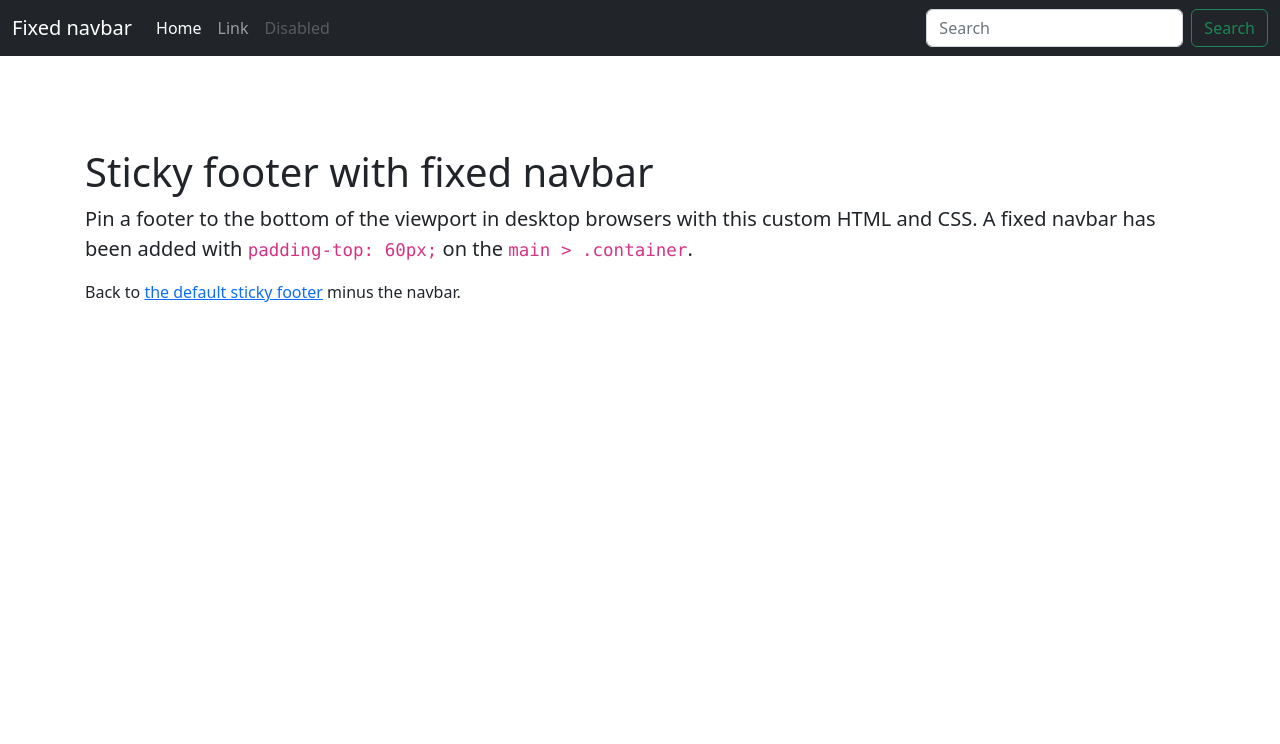
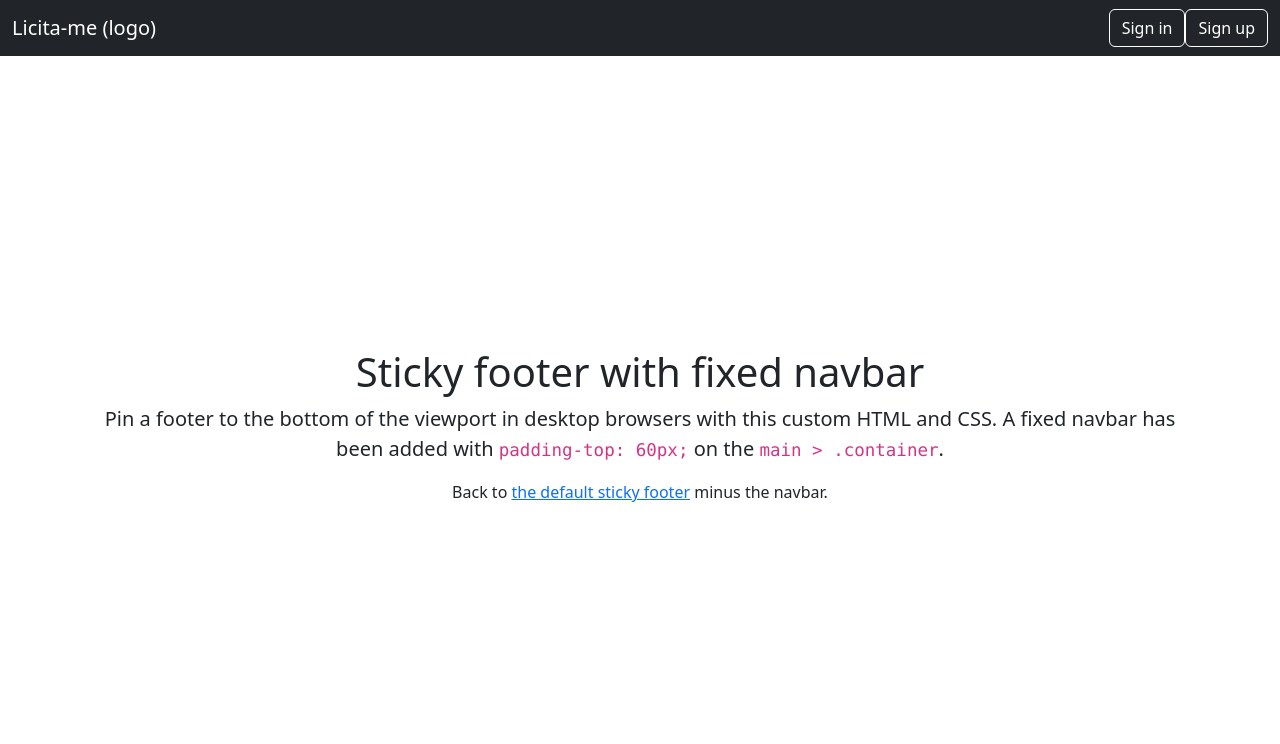
Before and after one commit to defrancescomartin/Licita-me, a Flask app: template templates/landing_page.html in a window 1280 px wide. Shown: the top 744 px of the page. Run offline with Flask 2, Linux system fonts and the light colour scheme; the template is opened without the code that fills it, so the values that code supplies are empty.

Commit message:
landing page update

```diff
--- a/static/styles/sticky-footer-navbar.css
+++ b/static/styles/sticky-footer-navbar.css
@@ -1,7 +1,63 @@
-/* Custom page CSS
--------------------------------------------------- */
-/* Not required for template or sticky footer method. */
+main > .container {
+  padding: 300px 15px 0;
+  text-align: center;
+}
+.bd-placeholder-img {
+  font-size: 1.125rem;
+  text-anchor: middle;
+  -webkit-user-select: none;
+  -moz-user-select: none;
+  user-select: none;
+}
 
-main > .container {
-  padding: 100px 15px 0;
+@media (min-width: 768px) {
+  .bd-placeholder-img-lg {
+    font-size: 3.5rem;
+  }
 }
+
+.b-example-divider {
+  height: 3rem;
+  background-color: rgba(0, 0, 0, .1);
+  border: solid rgba(0, 0, 0, .15);
+  border-width: 1px 0;
+  box-shadow: inset 0 .5em 1.5em rgba(0, 0, 0, .1), inset 0 .125em .5em rgba(0, 0, 0, .15);
+}
+
+.b-example-vr {
+  flex-shrink: 0;
+  width: 1.5rem;
+  height: 100vh;
+}
+
+.bi {
+  vertical-align: -.125em;
+  fill: currentColor;
+}
+
+.nav-scroller {
+  position: relative;
+  z-index: 2;
+  height: 2.75rem;
+  overflow-y: hidden;
+}
+
+.nav-scroller .nav {
+  display: flex;
+  flex-wrap: nowrap;
+  padding-bottom: 1rem;
+  margin-top: -1px;
+  overflow-x: auto;
+  text-align: center;
+  white-space: nowrap;
+  -webkit-overflow-scrolling: touch;
+}
+header > .d-flex {
+  width: 200px;
+  column-gap: 100px;
+  margin-left: 10px;
+}
+.buttons2 {
+  color: #fff;
+  border-color: #fff;
+}
--- a/templates/landing_page.html
+++ b/templates/landing_page.html
@@ -3,108 +3,31 @@
   <head>
     <meta charset="utf-8">
     <meta name="viewport" content="width=device-width, initial-scale=1">
-    <meta name="description" content="">
-    <meta name="author" content="Mark Otto, Jacob Thornton, and Bootstrap contributors">
-    <meta name="generator" content="Hugo 0.104.2">
-    <title>Sticky Footer Navbar Templatee · Bootstrap v5.2</title>
-
-    <link rel="canonical" href="https://getbootstrap.com/docs/5.2/examples/sticky-footer-navbar/">
-
-
-
+    <title>Licita-Me</title>
 
 
 <link href="../static/styles/bootstrap.min.css" rel="stylesheet">
 
-    <style>
-      .bd-placeholder-img {
-        font-size: 1.125rem;
-        text-anchor: middle;
-        -webkit-user-select: none;
-        -moz-user-select: none;
-        user-select: none;
-      }
-
-      @media (min-width: 768px) {
-        .bd-placeholder-img-lg {
-          font-size: 3.5rem;
-        }
-      }
-
-      .b-example-divider {
-        height: 3rem;
-        background-color: rgba(0, 0, 0, .1);
-        border: solid rgba(0, 0, 0, .15);
-        border-width: 1px 0;
-        box-shadow: inset 0 .5em 1.5em rgba(0, 0, 0, .1), inset 0 .125em .5em rgba(0, 0, 0, .15);
-      }
-
-      .b-example-vr {
-        flex-shrink: 0;
-        width: 1.5rem;
-        height: 100vh;
-      }
-
-      .bi {
-        vertical-align: -.125em;
-        fill: currentColor;
-      }
-
-      .nav-scroller {
-        position: relative;
-        z-index: 2;
-        height: 2.75rem;
-        overflow-y: hidden;
-      }
-
-      .nav-scroller .nav {
-        display: flex;
-        flex-wrap: nowrap;
-        padding-bottom: 1rem;
-        margin-top: -1px;
-        overflow-x: auto;
-        text-align: center;
-        white-space: nowrap;
-        -webkit-overflow-scrolling: touch;
-      }
-    </style>
-
-
-    <!-- Custom styles for this template -->
-    <link href="sticky-footer-navbar.css" rel="stylesheet">
+    <link href="../static/styles/sticky-footer-navbar.css" rel="stylesheet">
   </head>
   <body class="d-flex flex-column h-100">
 
 <header>
-  <!-- Fixed navbar -->
   <nav class="navbar navbar-expand-md navbar-dark fixed-top bg-dark">
     <div class="container-fluid">
-      <a class="navbar-brand" href="#">Fixed navbar</a>
+      <a class="navbar-brand" href="#">Licita-me (logo)</a>
       <button class="navbar-toggler" type="button" data-bs-toggle="collapse" data-bs-target="#navbarCollapse" aria-controls="navbarCollapse" aria-expanded="false" aria-label="Toggle navigation">
         <span class="navbar-toggler-icon"></span>
       </button>
-      <div class="collapse navbar-collapse" id="navbarCollapse">
-        <ul class="navbar-nav me-auto mb-2 mb-md-0">
-          <li class="nav-item">
-            <a class="nav-link active" aria-current="page" href="#">Home</a>
-          </li>
-          <li class="nav-item">
-            <a class="nav-link" href="#">Link</a>
-          </li>
-          <li class="nav-item">
-            <a class="nav-link disabled">Disabled</a>
-          </li>
-        </ul>
         <form class="d-flex" role="search">
-          <input class="form-control me-2" type="search" placeholder="Search" aria-label="Search">
-          <button class="btn btn-outline-success" type="submit">Search</button>
+          <button class="btn btn-outline-success buttons2" type="button">Sign in</button>
+          <button class="btn btn-outline-success buttons2" type="button">Sign up</button>
         </form>
       </div>
     </div>
   </nav>
 </header>
 
-<!-- Begin page content -->
 <main class="flex-shrink-0">
   <div class="container">
     <h1 class="mt-5">Sticky footer with fixed navbar</h1>
```
